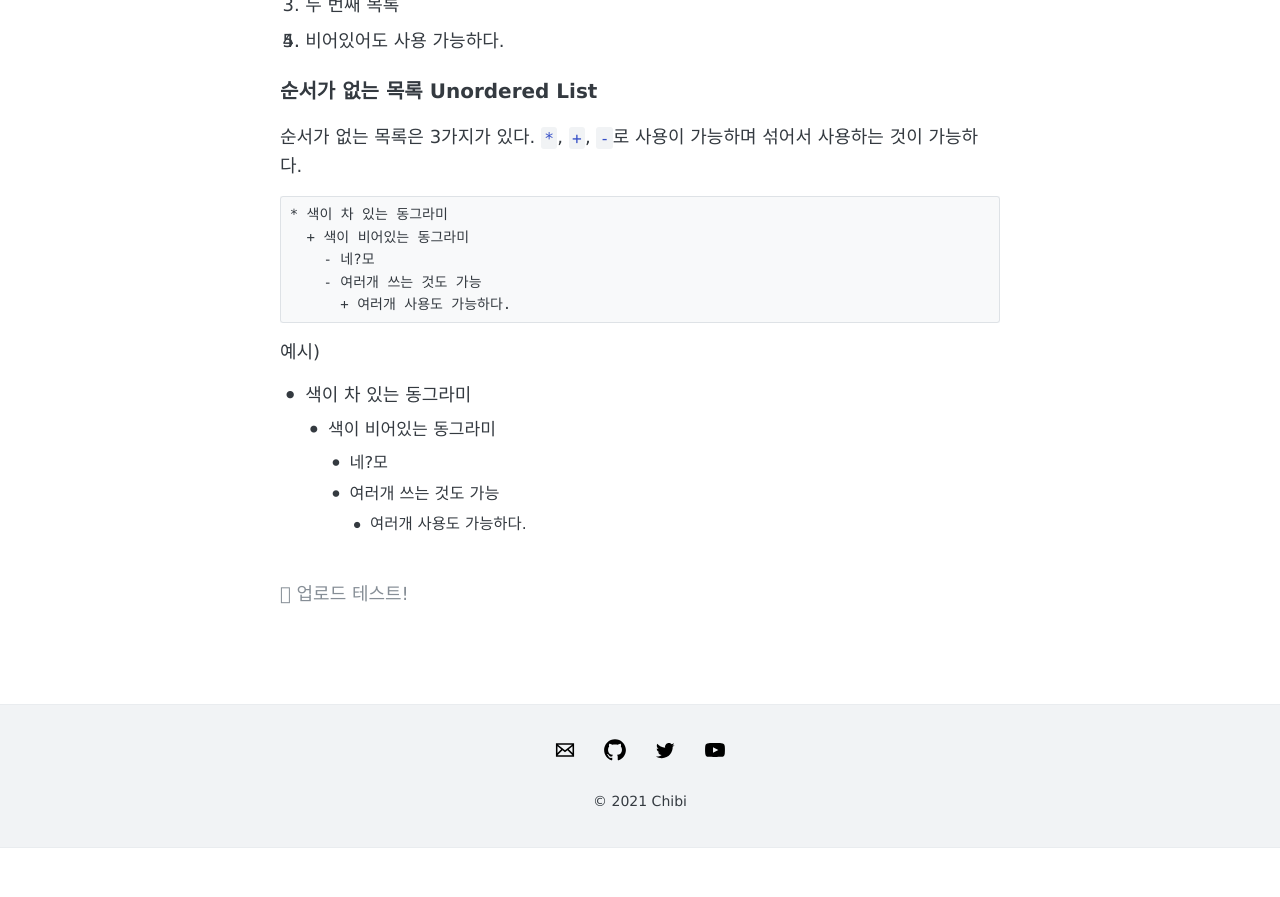
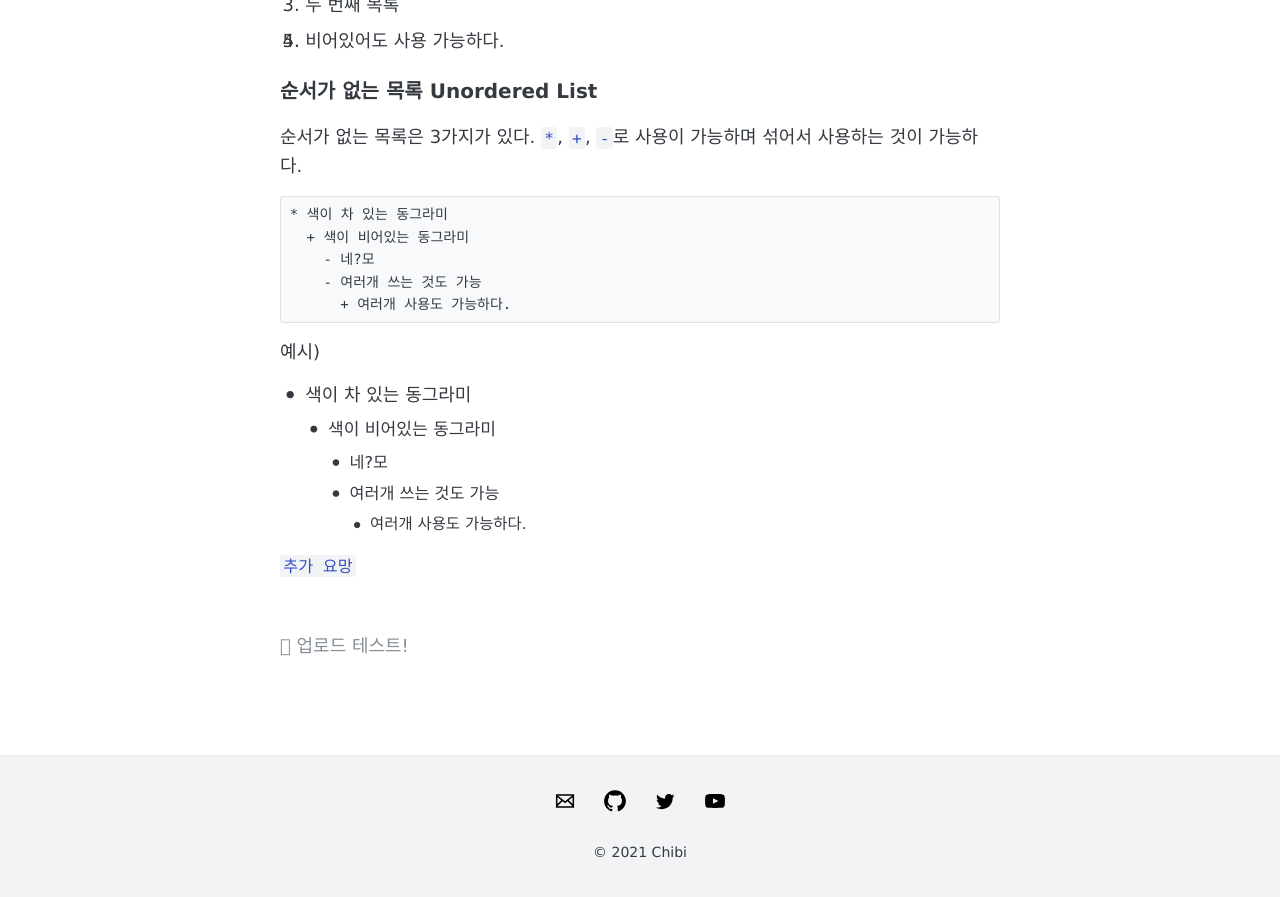
Before and after one commit to chibi-chichi/chibi-chichi.github.io, a Jekyll site: the page built from _posts/2021-12-09-markdown-grammars.md, in a window 1280 px wide and 900 px high, scrolled down 2357 px. Shown: the top 897 px of the window. Built offline with Jekyll 4.4.1, drawn with Linux system fonts in a browser that asks for light colours; comment, search, counter and statistics services are not loaded; before the commit the page ends 3205 px from its top, so only the background shows below that.

Commit message:
Update 2021-12-09-markdown-grammars.md

```diff
--- a/_posts/2021-12-09-markdown-grammars.md
+++ b/_posts/2021-12-09-markdown-grammars.md
@@ -98,3 +98,6 @@ tags:
     - 네?모
     - 여러개 쓰는 것도 가능
       + 여러개 사용도 가능하다.
+
+
+`추가 요망`
```
